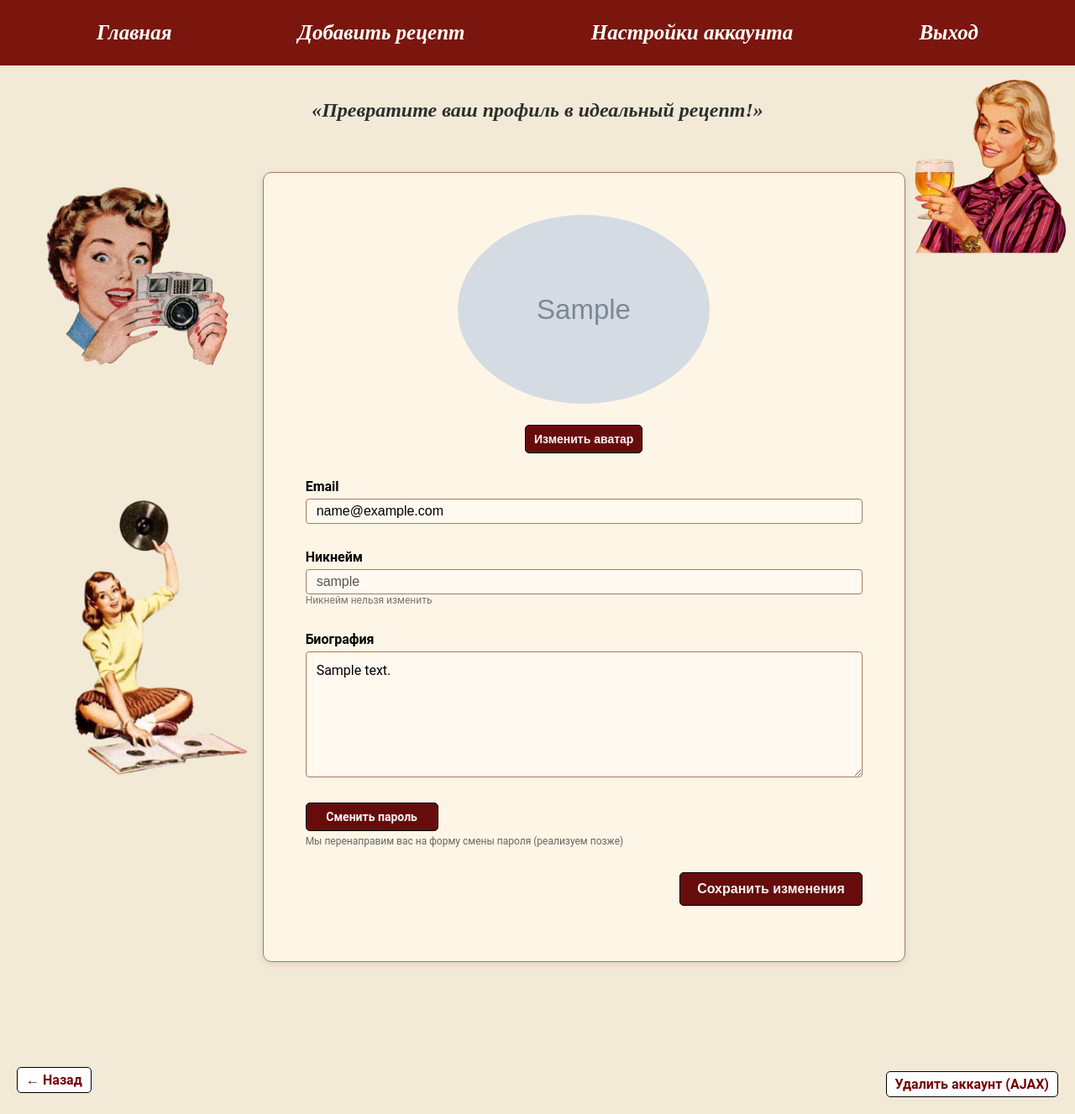
After one commit to Keka17/CookBook, a Django app: a page that uses Django_CookBook/templates/account/edit_account.html in a window 1280 px wide. The commit adds this page. Shown: the whole page at 84% size. Run offline with Django 5.2, Linux system fonts and the light colour scheme; a user stored in the database is signed in; tables that the repository leaves empty hold one stand-in row (values such as "Sample post"); grey boxes marked "Sample" are stand-in pictures; some libraries are stand-ins or nearby versions.

Commit message:
Возможность редактирования аккаунта через ЛК

```diff
--- a/Django_CookBook/app/forms.py
+++ b/Django_CookBook/app/forms.py
@@ -1,6 +1,6 @@
 
 from django import forms
-from .models import Recipe, Category
+from .models import Recipe, Category, User
 from django.core.exceptions import ValidationError
 from django_ckeditor_5.widgets import CKEditor5Widget
 
@@ -59,3 +59,65 @@ class RecipeForm(forms.ModelForm):
         if picture and picture.size > 1024 * 1024:
             raise ValidationError('Размер изображения превышает 1 МБ!')
         return picture
+
+
+class SignUpForm(forms.ModelForm):
+    """Форма регистрации нового пользователя;
+    используется также для редактирования профиля в ЛК"""
+    class Meta:
+        model = User
+        fields = ["email", "nickname", "bio", "avatar"]
+
+        widgets = {
+            "email": forms.EmailInput(attrs={
+                "class": "form-control",
+                "placeholder": "Введите ваш email"
+            }),
+            "nickname": forms.TextInput(attrs={
+                "class": "form-control",
+                "placeholder": "Введите ваш уникальный никнейм. "
+                               "Впоследствии вы не сможете его изменить."
+            }),
+            "bio": forms.Textarea(attrs={
+                "class": "form-control",
+                "placeholder": "Расскажите о себе, ваших кулинарных интересах",
+                "rows": 4
+            }),
+            "avatar": forms.FileInput(attrs={
+                "class": "form-control",
+                "placeholder": "Загрузите изображение (до 1 МБ)"
+            })
+        }
+
+    def clean_email(self):
+        """Проверка уникальности email"""
+        email = self.cleaned_data.get("email")
+        if User.objects.filter(email=email).exclude(pk=self.instance.pk).exists():
+            raise ValidationError("Пользователь с таким email уже зарегистрирован.")
+        return email
+
+    def clean_nickname(self):
+        """Проверка, что первая буква никнейма заглавная + уникальность"""
+        nickname = self.cleaned_data.get('nickname')
+
+        if nickname and not nickname[0].isupper():
+            raise ValidationError('Первая буква должна быть заглавной.')
+
+        if User.objects.filter(nickname=nickname).exclude(pk=self.instance.pk).exists():
+            raise ValidationError("Этот никнейм уже занят.")
+
+        return nickname
+
+    def clean_bio(self):
+        """Проверка, что первая буква биографии заглавная"""
+        bio = self.cleaned_data.get('bio')
+        if bio and not bio[0].isupper():
+            raise ValidationError('Первая буква должна быть заглавной.')
+        return bio
+
+    def clean_avatar(self):
+        """Проверка размера изображения (не более 1 МБ)"""
+        avatar = self.cleaned_data.get('avatar')
+        if avatar and avatar.size > 1024 * 1024:
+            raise ValidationError('Размер изображения превышает 1 МБ!')
+        return avatar
--- a/Django_CookBook/app/urls.py
+++ b/Django_CookBook/app/urls.py
@@ -2,7 +2,7 @@ from django.urls import path
 from django.views.generic import TemplateView
 
 from .views import (BestRecipes, SearchRecipe, CreateRecipe, UpdateRecipe, DeleteRecipe,
-                    FavoritesListView, MyRecipesListView, UserProfileView,
+                    FavoritesListView, MyRecipesListView, UserProfileView, ProfileUpdateView,
                     recipe, rate_recipe, add_to_favorites,  profile_view)
 
 urlpatterns = [
@@ -19,6 +19,7 @@ urlpatterns = [
 
     # Личный кабинет
     path("personal_account/<str:nickname>/", profile_view, name="account"),
+    path("personal_account/<str:nickname>/edit_account/", ProfileUpdateView.as_view(), name="edit_account"),
     path("personal_account/<str:nickname>/favorites/", FavoritesListView.as_view(), name="favorite_recipes"),
     path("personal_account/<str:nickname>/recipes/", MyRecipesListView.as_view(), name="my_recipes"),
     path("personal_account/<str:nickname>/recipe/<int:pk>/edit/", UpdateRecipe.as_view(), name="edit_recipe"),
--- a/Django_CookBook/app/views.py
+++ b/Django_CookBook/app/views.py
@@ -1,11 +1,11 @@
-from audioop import reverse
-from lib2to3.fixes.fix_input import context
+from idlelib.debugobj import dispatch
 
 from django.shortcuts import render, redirect
 from django.urls import reverse_lazy
+from django.utils.decorators import method_decorator
 
 from .models import Recipe, User, Category, RecipeRating, Favorite
-from .forms import RecipeForm
+from .forms import RecipeForm, SignUpForm
 from django.shortcuts import render, get_object_or_404
 from django.views.generic import (ListView, DetailView,
                                   CreateView, UpdateView, DeleteView, TemplateView)
@@ -83,6 +83,7 @@ class SearchRecipe(ListView):
 
         return context
 
+
 class CreateRecipe(LoginRequiredMixin, CreateView):
     """Создание рецепта авторизованным пользователем"""
     model = Recipe
@@ -98,11 +99,12 @@ class CreateRecipe(LoginRequiredMixin, CreateView):
         return reverse_lazy("recipe_detail", kwargs={"pk": self.object.pk})
 
 
-class UpdateRecipe(UserPassesTestMixin, UpdateView):
+class UpdateRecipe(LoginRequiredMixin, UserPassesTestMixin, UpdateView):
     """Редактирование рецепта только его автором"""
     model = Recipe
     form_class = RecipeForm
     template_name = "create.html"
+    raise_exception = True  # Ошибка 403 - Fordbidden
 
     # Перенаправление на отредактированный рецепт
     def get_success_url(self):
@@ -110,8 +112,8 @@ class UpdateRecipe(UserPassesTestMixin, UpdateView):
 
     def test_func(self):
         """Проверка, является ли пользователь автором рецепта"""
-        ad = self.get_object()
-        return self.request.user == ad.author
+        recipe = self.get_object()
+        return self.request.user == recipe.author
 
     def get_form(self, form_class=None):
         """Ограничение на редактируемые поля"""
@@ -128,20 +130,22 @@ class UpdateRecipe(UserPassesTestMixin, UpdateView):
         return form
 
 
-class DeleteRecipe(UserPassesTestMixin, DeleteView):
+class DeleteRecipe(LoginRequiredMixin, UserPassesTestMixin, DeleteView):
     """Удаление рецепта только его автором"""
     model = Recipe
     template_name = "recipe_delete.html"
     success_url = reverse_lazy("my_recipes")
+    raise_exception = True  # Ошибка 403 - Fordbidden
 
     def test_func(self):
         """Проверка авторства"""
-        ad = self.get_object()
-        return self.request.user == ad.author
+        recipe = self.get_object()
+        return self.request.user == recipe.author
 
     def get_success_url(self):
         nickname = self.kwargs.get("nickname")
         return reverse_lazy("my_recipes", kwargs={"nickname": nickname})
+
 
 def recipe(request, pk):
     """Конкретный рецепт; авторизованные пользователи
@@ -170,6 +174,7 @@ def recipe(request, pk):
 
     return render(request, "recipe.html", context)
 
+
 @login_required
 def rate_recipe(request, pk):
     """Обработка оценки рецепта авторизованным пользователем;
@@ -187,6 +192,7 @@ def rate_recipe(request, pk):
 
     # Перенаправление на страницу рецепта
     return redirect('recipe_detail', pk=recipe.pk)
+
 
 @login_required
 def add_to_favorites(request, pk):
@@ -230,6 +236,36 @@ class UserProfileView(DetailView):
         context["categories"] = Category.objects.all()
 
         return context
+
+
+class ProfileUpdateView(LoginRequiredMixin, UserPassesTestMixin, UpdateView):
+    """Редактирования профиля в ЛК;
+    доступно только владельцу аккаунта, никнейм неизменяем """
+    model = User
+    form_class = SignUpForm
+    template_name = "account/edit_account.html"
+
+    # Поиск пользователя по никнейму (slug), а не pk
+    slug_field = "nickname"  #
+    slug_url_kwarg = "nickname"
+
+    raise_exception = True  # Ошибка 403 - Fordbidden, если test_func = False
+
+    def test_func(self):
+        """Проверка на возможность редактирования - только обладатель аккаунта"""
+        user = self.get_object()  # Получение пользоваиеля по slug из URL
+        return self.request.user == user
+
+    def get_form(self, form_class=None):
+        """Никнейм только для чтения - неизменяемое поле"""
+        form = super().get_form(form_class)
+        form.fields["nickname"].disabled = True
+        return form
+
+    def get_success_url(self):
+        """После успешного редактирования профиля - возврат в ЛК"""
+        return reverse_lazy("account", kwargs={
+            "nickname": self.request.user.nickname})
 
 
 @login_required
@@ -286,6 +322,7 @@ class FavoritesListView(ListView):
         context["profile_user"] = profile_user
         return context
 
+
 class MyRecipesListView(ListView):
     """Опубликованные рецепты пользователя с фильтрацией по категориям"""
     model = Recipe
--- /dev/null
+++ b/Django_CookBook/templates/account/edit_account.html
@@ -0,0 +1,412 @@
+{% extends 'default.html' %}
+{% load static %}
+
+{% block extra_css %}
+<style>
+    .account-edit-container {
+        display: grid;
+        grid-template-columns: 0.8fr 3fr;
+        gap: 40px;
+        margin-top: 20px;
+        padding: 20px;
+        position: relative;
+    }
+
+    .citation {
+        grid-column: span 2;
+        text-align: center;
+        font-family: 'Playfair Display', serif;
+        font-style: italic;
+        font-weight: bold;
+        font-size: 24px;
+        margin-bottom: 20px;
+        color: #2E2E2E;
+    }
+
+    /* Левая часть */
+    .edit-left {
+        text-align: center;
+        position: relative;
+    }
+
+    .edit-left img.top-girl {
+        max-width: 90%;
+        height: auto;
+        position: absolute;
+        top: 350x;
+        left: 30px;
+    }
+
+    .edit-left img.bottom-girl {
+        max-width: 100%;
+        height: auto;
+        position: absolute;
+        bottom: 220px;
+        left: 50px;
+        z-index: 2;
+    }
+
+    .account-avatar {
+        width: 100%;
+        max-width: 300px;
+        height: auto;
+        border-radius: 50%;
+        object-fit: cover;
+        margin-bottom: 15px;
+    }
+
+    /* Спрятать стандартную кнопку выбора файла */
+    input[type="file"] {
+        position: absolute;
+        left: -9999px;
+    }
+
+    .avatar-btn {
+        display: block;
+        background-color: rgb(102, 13, 12);
+        color: rgb(246, 246, 246);
+        border: 1px solid black;
+        border-radius: 5px;
+        width: 140px;
+        padding: 8px 8px;
+        margin: 10px auto 0;
+        font-size: 14px;
+        font-weight: bold;
+        cursor: pointer;
+        transition: transform 0.3s ease, text-shadow 0.3s ease;
+        margin-top: 10px;
+    }
+
+    .avatar-btn:hover {
+       transform: scale(1.1);
+       text-shadow: 0 0 8px rgba(255, 255, 255, 0.9);
+    }
+
+    /* Правая часть */
+    .edit-right {
+        position: relative;
+    }
+
+    .edit-right img.right-girl {
+        max-width: 21%;
+        height: auto;
+        position: absolute;
+        top: -120px;
+        right: -20px;
+    }
+
+    .account-form-box {
+        width: 70%;
+        background-color: #fdf5e6;
+        padding: 50px;
+        border: 1px solid #a77b5d;
+        border-radius: 10px;
+        box-shadow: 0 2px 8px rgba(0,0,0,0.1);
+    }
+
+    .account-form-group {
+        margin-bottom: 30px;
+    }
+
+    .account-form-label {
+        font-weight: bold;
+        margin-bottom: 5px;
+        display: block;
+    }
+
+    .account-form-input {
+        width: 100%;
+        padding: 8px 10px;
+        border: 1px solid #ccc;
+        border-radius: 6px;
+        font-size: 14px;
+    }
+
+    .account-form-error {
+        color: #b30000;
+        font-size: 13px;
+        margin-top: 5px;
+    }
+
+    .form-control {
+        width: 100%;
+        padding: 12px;
+        font-size: 16px;
+        border: 1px solid #a77b5d;
+        border-radius: 4px;
+        background-color: #fff9f0;
+    }
+
+    #id_email {
+        height: 30px;
+        width: 100%;
+        font-size: 16px;
+    }
+
+    #id_nickname {
+        height: 30px;
+        font-size: 16px;
+    }
+
+    #id_bio {
+        min-height: 150px;
+        width: 100% !important;
+        font-family: 'Roboto', sans-serif;
+        font-size: 16px;
+    }
+
+    .password-group {
+        margin-top: 25px;
+    }
+
+    .password-change-btn {
+        display: block;
+        width: 140px;
+        padding: 8px 8px;
+        border: 1px solid black;
+        border-radius: 5px;
+        text-align: center;
+        background-color: rgb(102, 13, 12);
+        color: rgb(246, 246, 246);
+        transition: transform 0.3s ease, text-shadow 0.3s ease;
+        font-size: 14px;
+        font-weight: bold;
+        text-decoration: none;
+        cursor: pointer;
+    }
+
+    .password-change-btn:hover {
+        transform: scale(1.1);
+        text-shadow: 0 0 8px rgba(255, 255, 255, 0.9);
+    }
+
+    .password-input {
+        width: calc(100% - 140px);
+        display: inline-block;
+        padding: 8px 10px;
+        border: 1px solid #ccc;
+        border-radius: 6px 0 0 6px;
+        background: #f8f8f8;
+        font-size: 16px;
+        height: 30px;
+    }
+
+    .password-button {
+        display: block;
+        width: 140px;
+        padding: 8px 10px;
+        margin-top: 10px;
+        border: 1px solid black;
+        border-radius: 5px;
+        background-color: rgb(102, 13, 12);
+        color: rgb(246, 246, 246);
+        transition: transform 0.3s ease, text-shadow 0.3s ease;
+        font-size: 14px;
+        font-weight: bold;
+        cursor: pointer;
+    }
+
+    .password-button:hover {
+        transform: scale(1.1);
+        text-shadow: 0 0 8px rgba(255, 255, 255, 0.9);
+    }
+
+    .password-hint {
+        font-size: 12px;
+        color: #666;
+        margin-top: 5px;
+    }
+
+    .save-btn {
+        display: block;
+        margin-left: auto;
+        margin-top: 30px;
+        background-color: rgb(102, 13, 12);
+        color: rgb(246, 246, 246);
+        border: 1px solid black;
+        border-radius: 5px;
+        padding: 10px 20px;
+        font-size: 16px;
+        font-weight: bold;
+        text-decoration: none;
+        transition: transform 0.3s ease, text-shadow 0.3s ease;
+        cursor: pointer;
+    }
+
+    .save-btn:hover {
+         transform: scale(1.1);
+         text-shadow: 0 0 8px rgba(255, 255, 255, 0.9);
+    }
+
+    .bottom-actions {
+        grid-column: span 2;
+        display: flex;
+        justify-content: space-between;
+        align-items: center;
+        margin-top: 40px;
+    }
+
+    .back-button {
+        margin-top: 30px;
+        text-align: center;
+
+    }
+
+    .back-button a {
+        display: inline-block;
+        color: rgb(118, 0, 2);
+        font-weight: bold;
+        font-size: 16px;
+        text-decoration: none;
+        padding: 5px 10px;
+        margin-top: 10px;
+        border: 1px solid black;
+        border-radius: 5px;
+        background: white;
+        transition: transform 0.3s ease, text-shadow 0.3s ease;
+    }
+
+    .back-button a:hover {
+        transform: scale(1.1);
+        text-shadow: 0 0 8px rgba(200, 189, 176, 0.9);
+    }
+
+    .delete-link {
+        grid-column: span 2;
+        margin-top: 40px;
+        text-align: right;
+        font-size: 13px;
+    }
+
+    .delete-link a {
+        display: inline-block;
+        color: rgb(118, 0, 2);
+        font-weight: bold;
+        font-size: 16px;
+        text-decoration: none;
+        padding: 5px 10px;
+        margin-top: 10px;
+        border: 1px solid black;
+        border-radius: 5px;
+        background: white;
+        transition: transform 0.3s ease, text-shadow 0.3s ease;
+    }
+
+    .delete-link a:hover {
+        transform: scale(1.1);
+        text-shadow: 0 0 8px rgba(200, 189, 176, 0.9);
+    }
+
+</style>
+{% endblock %}
+
+{% block navbar %}
+    {% include "includes/navbars/account_navbar.html" %}
+{% endblock %}
+
+{% block content %}
+<div class="account-edit-container">
+
+    <span class="citation">«Превратите ваш профиль в идеальный рецепт!»</span>
+
+    <!-- Левая часть -->
+    <div class="edit-left">
+        <img src="{% static 'pictures/girl1.png' %}" class="top-girl" alt="girl1">
+
+
+        <img src="{% static 'pictures/girl3.png' %}" class="bottom-girl" alt="girl2">
+    </div>
+
+    <!-- Правая часть -->
+    <div class="edit-right">
+    <img src="{% static 'pictures/girl2.png' %}" class="right-girl" alt="girl3">
+
+    <div class="account-form-box">
+        <form method="post" enctype="multipart/form-data">
+            {% csrf_token %}
+            {{ form.media }}
+
+            <!-- Аватар -->
+            <div class="account-form-group" style="text-align:center;">
+                {% if form.avatar.value %}
+                    <img src="{{ form.avatar.value.url }}" alt="avatar" class="account-avatar" id="avatar-preview">
+                {% else %}
+                    <img src="{% static 'pictures/default-avatar.png' %}" alt="avatar" class="account-avatar" id="avatar-preview">
+                {% endif %}
+
+                {{ form.avatar }}
+                <button type="button" class="avatar-btn" id="avatar-btn">Изменить аватар</button>
+                {% if form.avatar.errors %}
+                    <div class="account-form-error">{{ form.avatar.errors }}</div>
+                {% endif %}
+            </div>
+
+            <!-- Email -->
+            <div class="account-form-group">
+                <label class="account-form-label">{{ form.email.label }}</label>
+                {{ form.email }}
+                {% if form.email.errors %}
+                    <div class="account-form-error">{{ form.email.errors }}</div>
+                {% endif %}
+            </div>
+
+            <!-- Никнейм -->
+            <div class="account-form-group">
+                <label class="account-form-label">{{ form.nickname.label }}</label>
+                {{ form.nickname }}
+                <small style="font-size: 12px; color: #777;">Никнейм нельзя изменить</small>
+            </div>
+
+            <!-- Биография -->
+            <div class="account-form-group">
+                <label class="account-form-label">{{ form.bio.label }}</label>
+                {{ form.bio }}
+                {% if form.bio.errors %}
+                    <div class="account-form-error">{{ form.bio.errors }}</div>
+                {% endif %}
+            </div>
+
+            <!-- Пароль -->
+            <div class="password-group">
+                <a href="#" class="password-change-btn">Сменить пароль</a>
+                <div class="password-hint">
+                    Мы перенаправим вас на форму смены пароля (реализуем позже)
+                </div>
+            </div>
+
+            <!-- Сохранить -->
+            <button type="submit" class="save-btn">Сохранить изменения</button>
+        </form>
+    </div>
+</div>
+
+
+    <!---Кнопка "Назад", возврат к прошлой странице-->
+    <div class="bottom-actions">
+        <div class="back-button">
+            <a href="{{ request.META.HTTP_REFERER|default:'/' }}">← Назад</a>
+        </div>
+        <div class="delete-link">
+            <a href="#">Удалить аккаунт (AJAX)</a>
+        </div>
+    </div>
+
+</div>
+
+
+{% block extra_js %}
+<script>
+
+    // Для загрузки аватара через красивый инпут
+    document.addEventListener("DOMContentLoaded", function() {
+        const input = document.getElementById("id_avatar");  // Django сгенерирует именно так
+        const btn = document.getElementById("avatar-btn");
+
+        btn.addEventListener("click", () => input.click());
+    });
+
+</script>
+{% endblock %}
+
+
+{% endblock %}
--- a/Django_CookBook/templates/create.html
+++ b/Django_CookBook/templates/create.html
@@ -153,7 +153,6 @@
             {% csrf_token %}
             {{ form.media }}
 
-            <!-- Общие ошибки формы -->
              <div class="form-group">
                 {{ form.dish_name.label_tag }}
                 {{ form.dish_name }}
--- a/Django_CookBook/templates/includes/navbars/account_navbar.html
+++ b/Django_CookBook/templates/includes/navbars/account_navbar.html
@@ -2,7 +2,7 @@
     <div class="navbar-links">
         <a href="{% url 'main' %}" class="nav-link">Главная</a>
         <a href="{% url 'create_recipe' %}" class="nav-link">Добавить рецепт</a>
-        <a href="##" class="nav-link">Настройки аккаунта</a>
+        <a href="{% url 'edit_account' request.user.nickname %}" class="nav-link">Настройки аккаунта</a>
         <a href="##" class="nav-link">Выход</a>
     </div>
 </div>
--- a/Django_CookBook/templates/user_profile.html
+++ b/Django_CookBook/templates/user_profile.html
@@ -23,7 +23,6 @@
         padding: 20px;
         box-shadow: 0 2px 8px rgba(0,0,0,0.1);
         height: fit-content;
-        margin-top: 20px;
         margin-bottom: 20px;
     }
 
@@ -65,6 +64,7 @@
         display: grid;
         grid-template-columns: repeat(auto-fill, minmax(200px, 1fr));
         gap: 20px;
+        margin-top: -20px;
     }
 
     .recipe-card {
@@ -130,7 +130,7 @@
         position: sticky;
         top: 60px;
         border-radius: 10px 0 0 10px;
-        height: calc(100vh - 60px);
+        height: calc(100vh - 50px);
         overflow-y: auto;
         padding: 15px;
         margin-left: 0;
```
Also changed, not shown: Django_CookBook/templates/account/favorites.html (+40 -30 lines), Django_CookBook/templates/account/my_recipes.html (+41 -31 lines), Django_CookBook/templates/best.html (+13 -0 lines), Django_CookBook/templates/recipe.html (+32 -1 lines), Django_CookBook/static/pictures/girl1.png (added), Django_CookBook/static/pictures/girl2.png (added), Django_CookBook/static/pictures/girl3.png (added), Django_CookBook/static/pictures/girls.png (deleted). Lines whose indentation alone changed are shown as unchanged.
